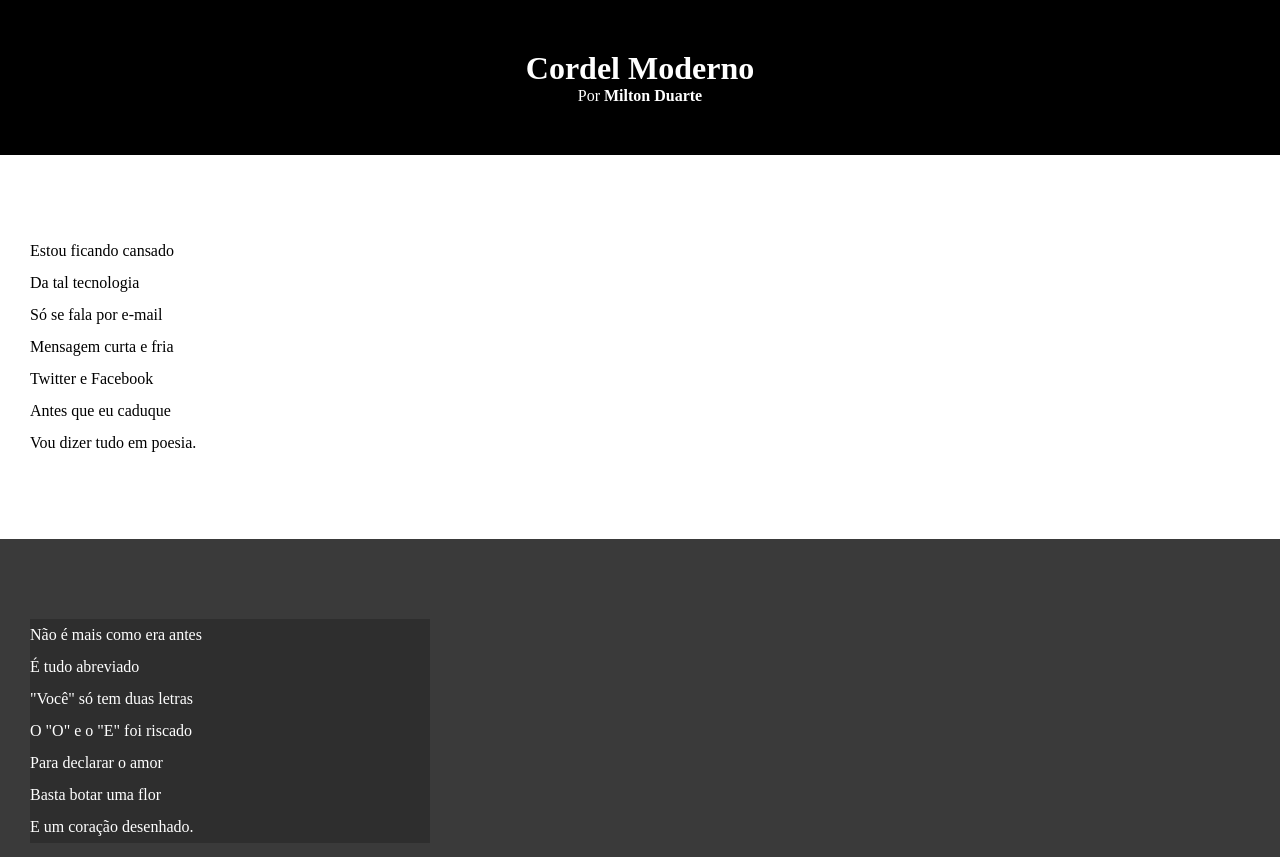
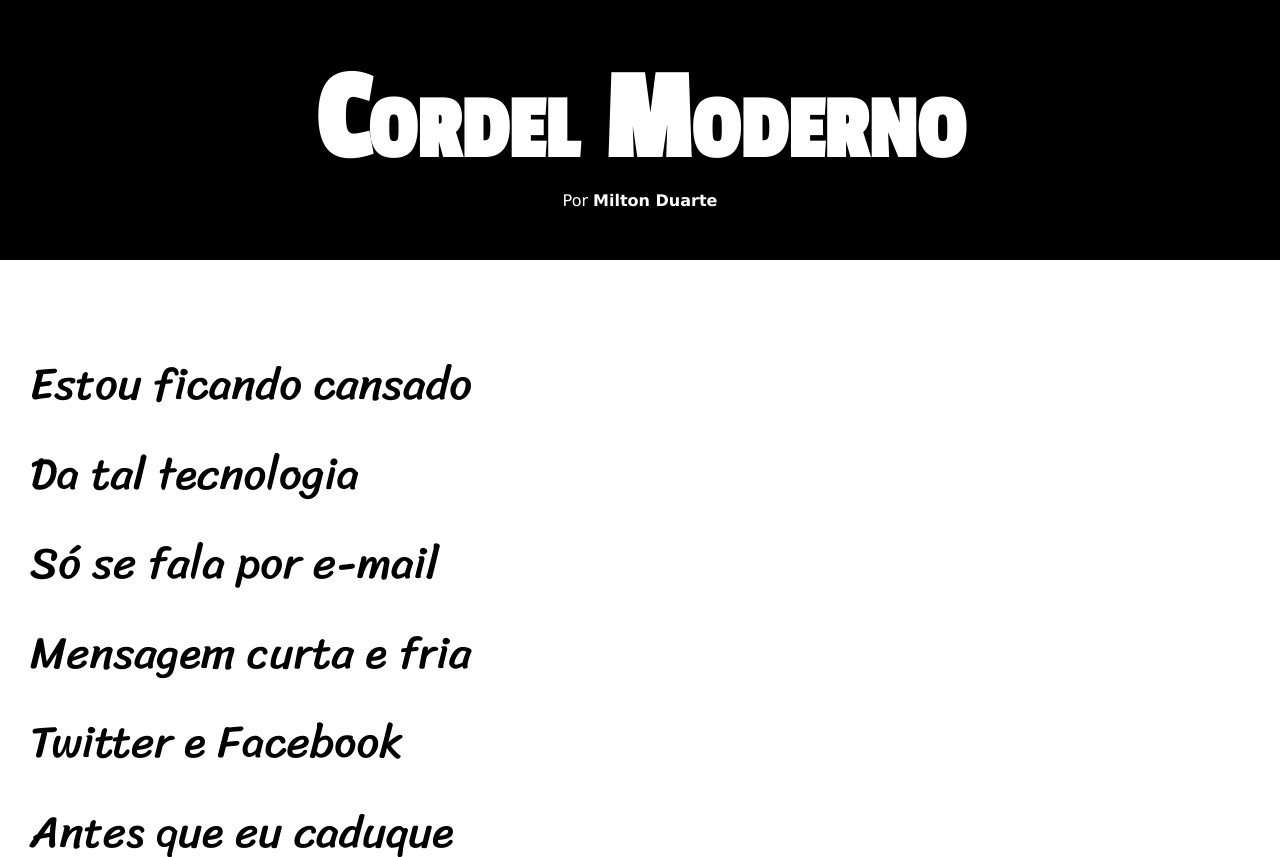
Before and after one commit to geraldoctjunior/html-css, a plain HTML site: page desafios/desafio12/index.html in a window 1280 px wide. Shown: the top 857 px of the page. Drawn offline with Linux system fonts and the light colour scheme.

Commit message:
atualização de estilos desafio22

```diff
--- a/desafios/desafio12/style.css
+++ b/desafios/desafio12/style.css
@@ -1,4 +1,12 @@
 @charset "UTF-8";
+
+@import url('https://fonts.googleapis.com/css2?family=Passion+One&family=Sriracha&display=swap');
+
+:root {
+    --fonte1: Verdana, Geneva, Tahoma, sans-serif;
+    --fonte2: 'Passion One', cursive;
+    --fonte3: 'Sriracha', cursive;
+}
 
 * {
     margin: 0px;
@@ -7,6 +15,7 @@
 }
 
 html, body {
+    font-family: var(--fonte1);
     height: 100vh;
     background-color: darkgray;
 }
@@ -18,8 +27,10 @@ header {
 }
 
 header > h1 {
-    padding-top: 50px;~
+    font-family: var(--fonte2);
+    padding-top: 50px;
     font-variant: small-caps;
+    font-size: 10vw;
 }
 
 header > p {
@@ -37,10 +48,12 @@ a:hover {
 }
 
 section {
+    font-family: var(--fonte3);
     padding-top: 10vh;
     padding-bottom: 10vh;
     line-height: 2em;
     padding-left: 30px;
+    font-size: 3.5vw;
 }
 
 section.normal {
@@ -54,7 +67,8 @@ section.imagem {
 }
 
 section.imagem > p {
-    width: 400px;
+    display: inline-block;
+    padding: 5px;
     background-color: rgba(0, 0, 0, 0.199);
 }
 
```
